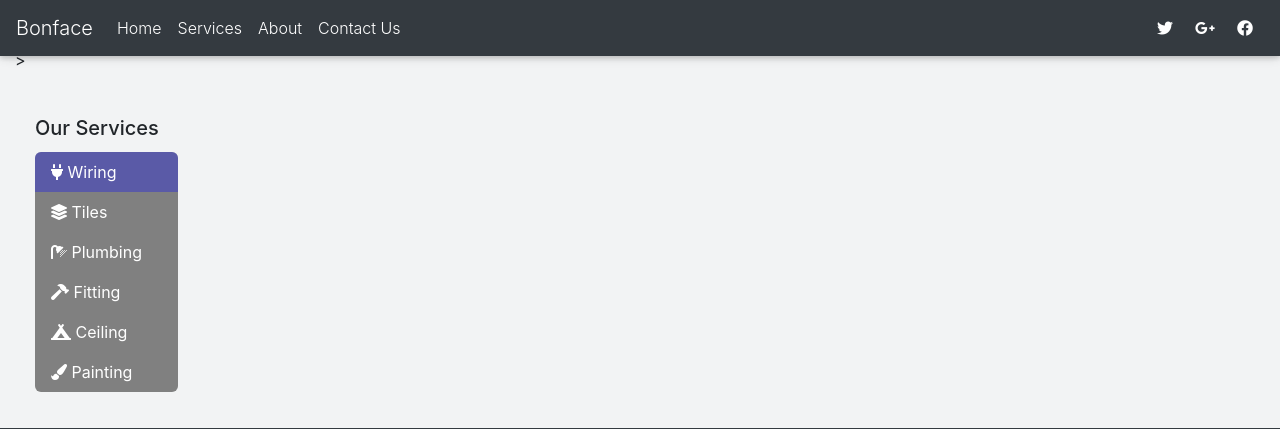
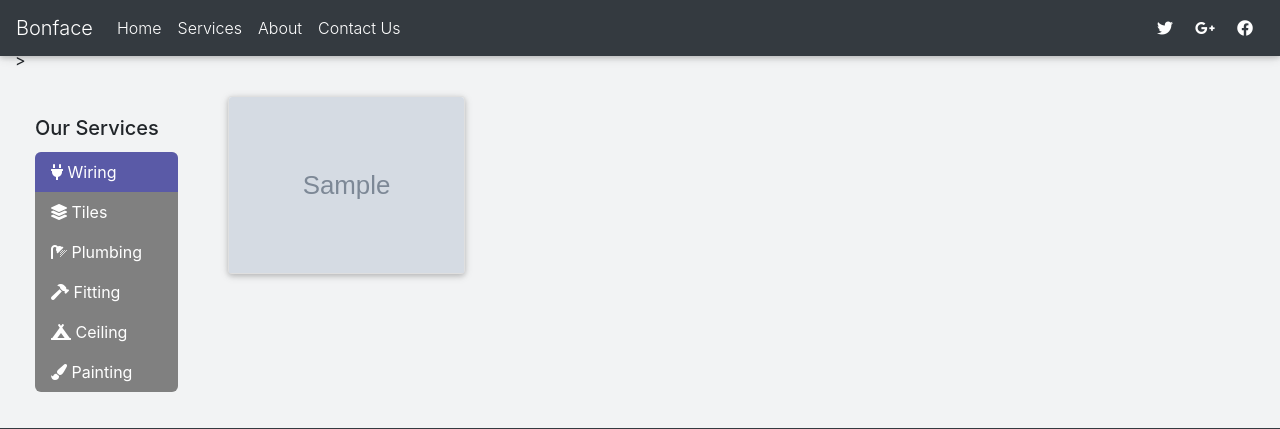
Before and after one commit to benstarke/Advertisiment-django-web-app, a Django app: page /services/ in a window 1280 px wide. Shown: the top 429 px of the page. Run offline with Django 3.2, Linux system fonts and the light colour scheme; tables that the repository leaves empty hold one stand-in row (values such as "Sample post"); grey boxes marked "Sample" are stand-in pictures; some libraries are stand-ins or nearby versions.

Commit message:
break tag

```diff
--- a/myadvert/templates/myadvert/services.html
+++ b/myadvert/templates/myadvert/services.html
@@ -34,7 +34,19 @@
    <!-- Grid column -->
    <div class="col-sm-10">
        <!--Card-->
-       <div class="row">
+       <div class="row">{% if not i in object_list  %}
+        {% for obj in obj  %}
+        <div class="col-sm-3">
+          <div class="card">
+            <!--Card image-->
+            <div class="view">
+              <img src="{{obj.image.url}}" class="card-img-top"
+                alt="photo">
+            </div>
+          </div>
+          </div><!---->
+        {% endfor  %}
+        {% else  %}
         <!-- -->{% for i in object_list  %}
          <div class="col-sm-3">
          <div class="card">
@@ -45,6 +57,7 @@
            </div>
          </div>
          </div><!---->{% endfor %}
+         {% endif %}
          <!--/.Card--></div>
     </div>
    </div>
```
